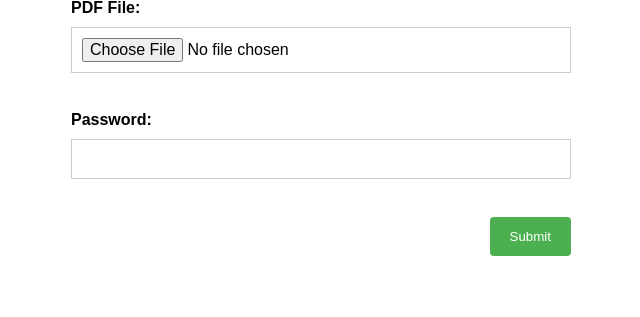
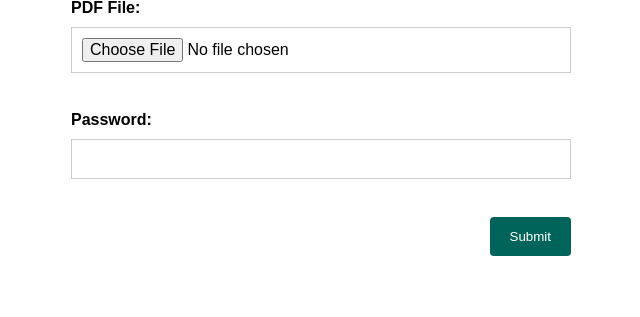
Before and after one commit to SuzzukiW/PDFreeFlow, a Flask app: page / in a window 1280 px wide. Shown: the part 138-455 px from the top of the page, without its empty margins (319-959 px from the left). Run offline with Flask 2, Linux system fonts and the light colour scheme.

Commit message:
cathay color

```diff
--- a/templates/index.html
+++ b/templates/index.html
@@ -34,7 +34,7 @@
             }
 
             input[type="submit"] {
-                background-color: #4CAF50;
+                background-color: #00645A;
                 color: white;
                 padding: 12px 20px;
                 border: none;
```
